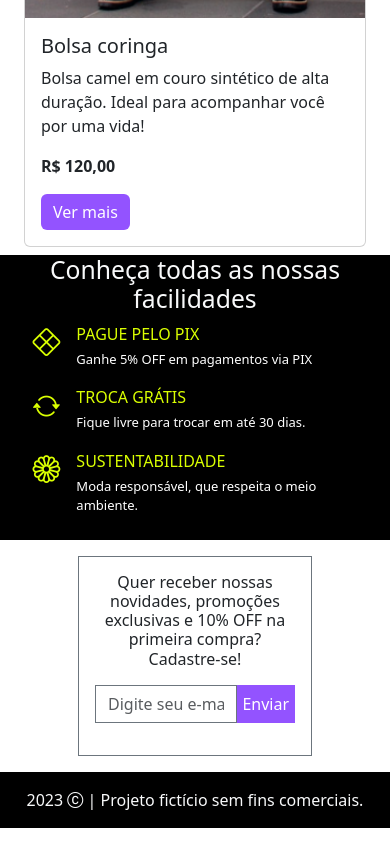
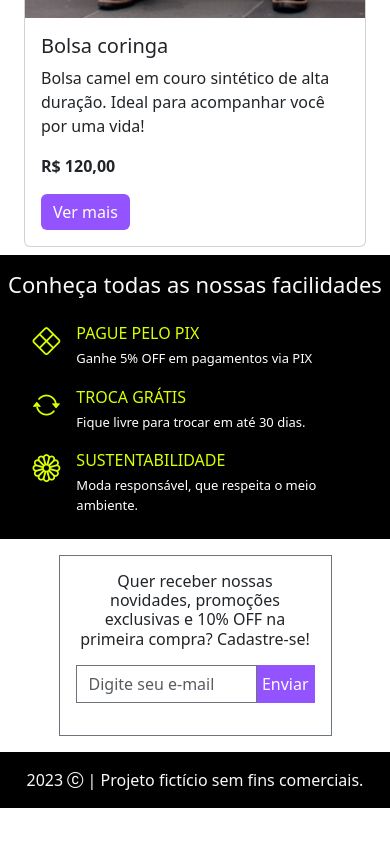
Before and after one commit to luccaao/Meteora, a plain HTML site: page index.html in a window 390 px wide. Shown: the part 5045-5889 px from the top of the page. Drawn offline with nearby package versions, Linux system fonts and the light colour scheme; files whose address does not match are found by name.

Commit message:
ajustando fontes e tamanhos

```diff
--- a/index.html
+++ b/index.html
@@ -506,7 +506,7 @@
     </div>
 
     <section class="pb-4 bg-black">
-      <h2 class="text-center text-light">
+      <h2 class="text-center text-light fonte2 pt-3 pb-3">
         Conheça todas as nossas facilidades
       </h2>
 
@@ -547,9 +547,9 @@
       </div>
     </section>
 
-    <div class="d-flex justify-content-center">
+    <div class="d-flex justify-content-center w-100">
       <form
-        class="border border-secondary largura my-xl-5 my-md-3 p-3 text-center"
+        class="border border-secondary largura my-3   my-xl-5 my-md-3 p-3 text-center"
       >
         <h5 class="fonte">
           Quer receber nossas novidades, promoções exclusivas e 10% OFF na
--- a/style.css
+++ b/style.css
@@ -1,6 +1,7 @@
 body {
     overflow-x: hidden;
 }
+
 
 
 
@@ -36,18 +37,25 @@ button:hover {
     border: #6c48aa;
 }
 
-@media (max-width: 640px) {
+@media (max-width:640px) {
     .fonte {
         font-size: 16px;
     }
-    .largura {
-        width: 75%;
+
+    .fonte2 {
+        padding-top: 10px;
+        font-size: 22px;
+    }
+     .largura {
+        width: 70%;
         margin: 1rem;
     }
+
+
 }
 
 
-@media (max-width: 1000px ) {
+@media (min-width : 640px) and (max-width : 1366px ) {
 
 
 .ajuste {
@@ -55,7 +63,7 @@ button:hover {
 
 }
 .largura {
-    width: 60%;
+    width: 50%;
 }
 
 }
@@ -65,6 +73,6 @@ button:hover {
         padding-bottom: 16px;
     }
     .largura {
-        width: 35%;
+        width:30% ;
     }
 }
```
